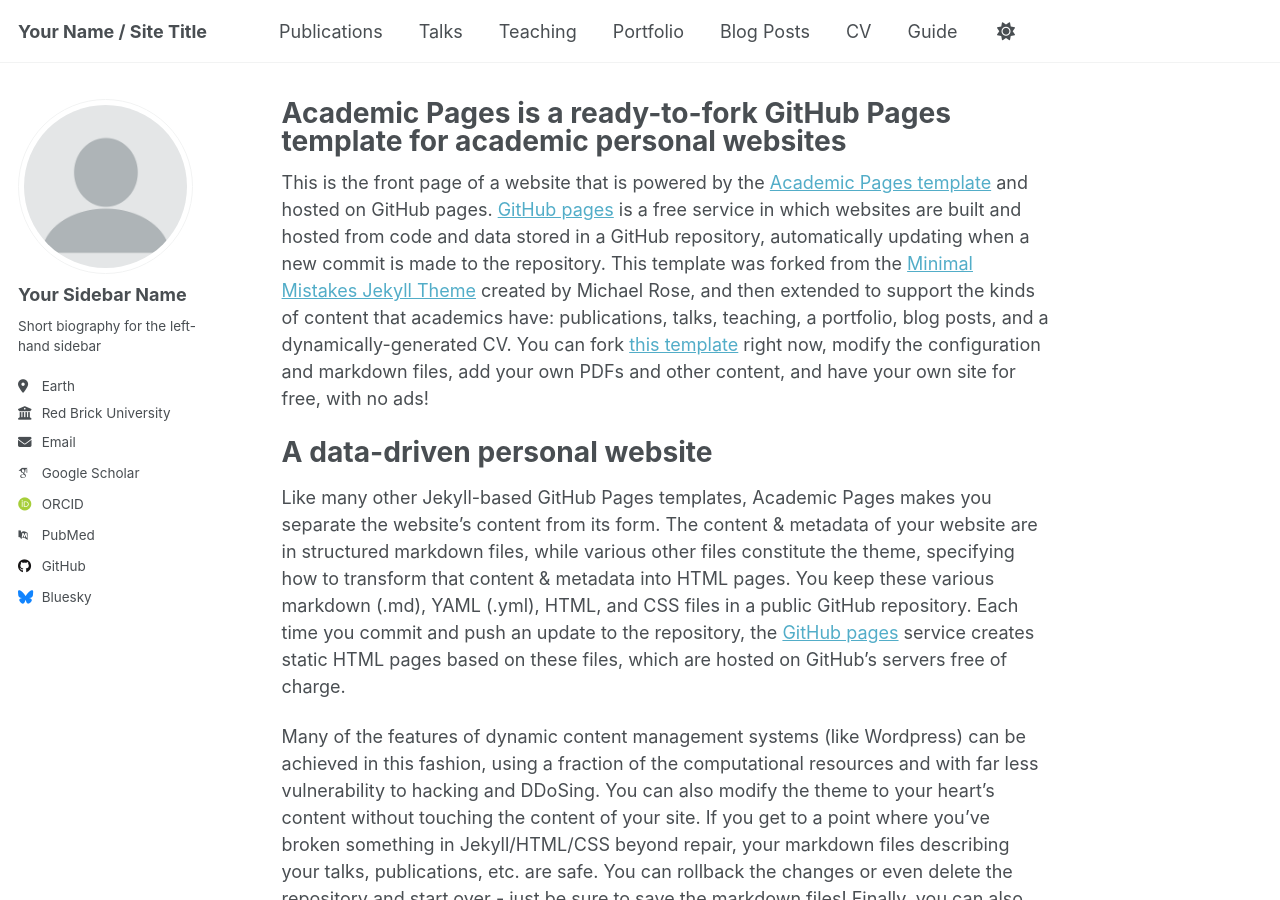
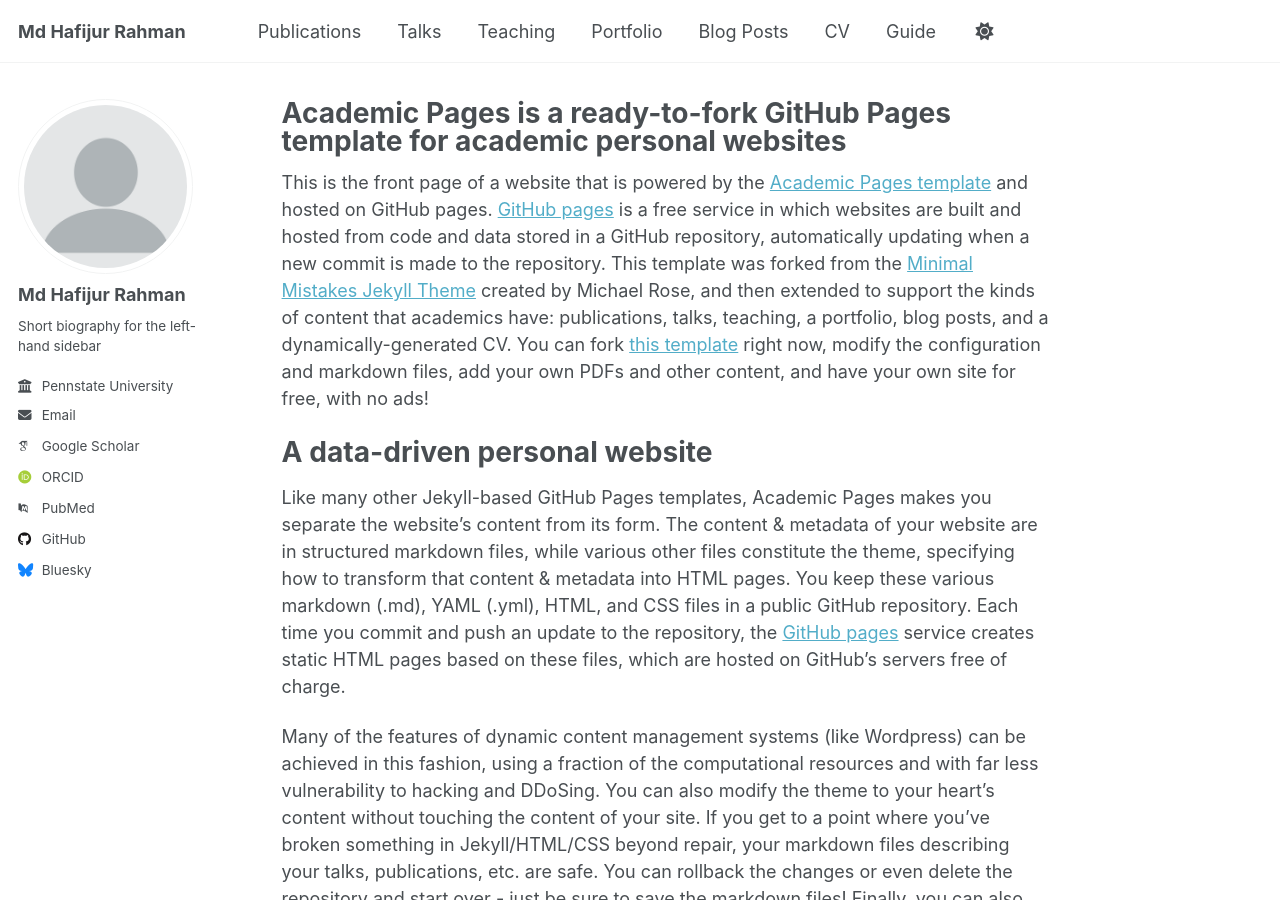
Before and after one commit to Rahman464/Rahman464.github.io, a Jekyll site: the page built from _pages/about.md, in a window 1280 px wide and 900 px high. Built offline with Jekyll 4.4.1, drawn with Linux system fonts in a browser that asks for light colours; some web fonts are replaced.

Commit message:
Update _config.yml

```diff
--- a/_config.yml
+++ b/_config.yml
@@ -9,13 +9,13 @@
 # Basic Site Settings
 locale                   : "en-US"
 site_theme               : "default"
-title                    : "Your Name / Site Title"
+title                    : "Md Hafijur Rahman"
 title_separator          : "-"
 name                     : &name "Md Hafijur Rahman"
 description              : &description "personal description"
 url                      : https://academicpages.github.io # the base hostname & protocol for your site e.g. "https://[your GitHub username].github.io" or if you already have some other page hosted on Github then use "https://[your GitHub username].github.io/[Your Repo Name]"
 baseurl                  : "" # the subpath of your site, e.g. "/blog"
-repository               : "academicpages/academicpages.github.io"
+repository               : "rahman464.github.io"
 
 # Site Author - The following control what appear as part of the author content on the side bar.
 #               If a field is blank the icon and link will not appear, otherwise it will be shown.
@@ -23,11 +23,11 @@ repository               : "academicpages/academicpages.github.io"
 author:
   # Biographic information
   avatar           : "profile.png"
-  name             : "Your Sidebar Name"
-  pronouns         : # example: "she/her"
+  name             : "Md Hafijur Rahman"
+  pronouns         : # example: "He/him"
   bio              : "Short biography for the left-hand sidebar"
-  location         : "Earth"
-  employer         : "Red Brick University"
+  #location         : ""
+  employer         : "Pennstate University"
   uri              : # URL
   email            : "none@example.org"
 
```
